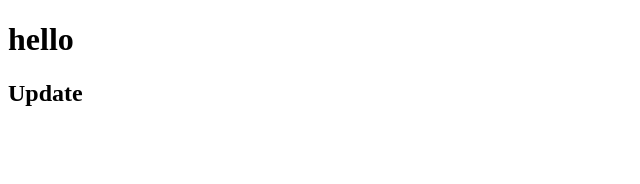
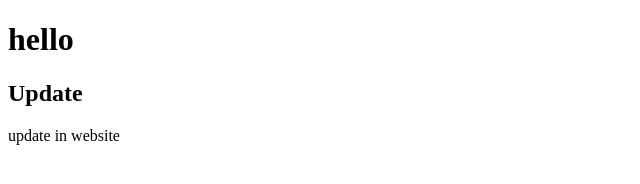
Before and after one commit to wyzhaobvt/github-test, a plain HTML site: page index.html in a window 1280 px wide. Shown: the whole page, without its empty margins (0-640 px from the left). Drawn offline with Linux system fonts and the light colour scheme.

Commit message:
Update index.html

```diff
--- a/index.html
+++ b/index.html
@@ -10,6 +10,7 @@
 <body>
     <h1>hello</h1>
     <h2>Update</h2>
+    <p>update in website</p>
 </body>
 
 </html>
```
